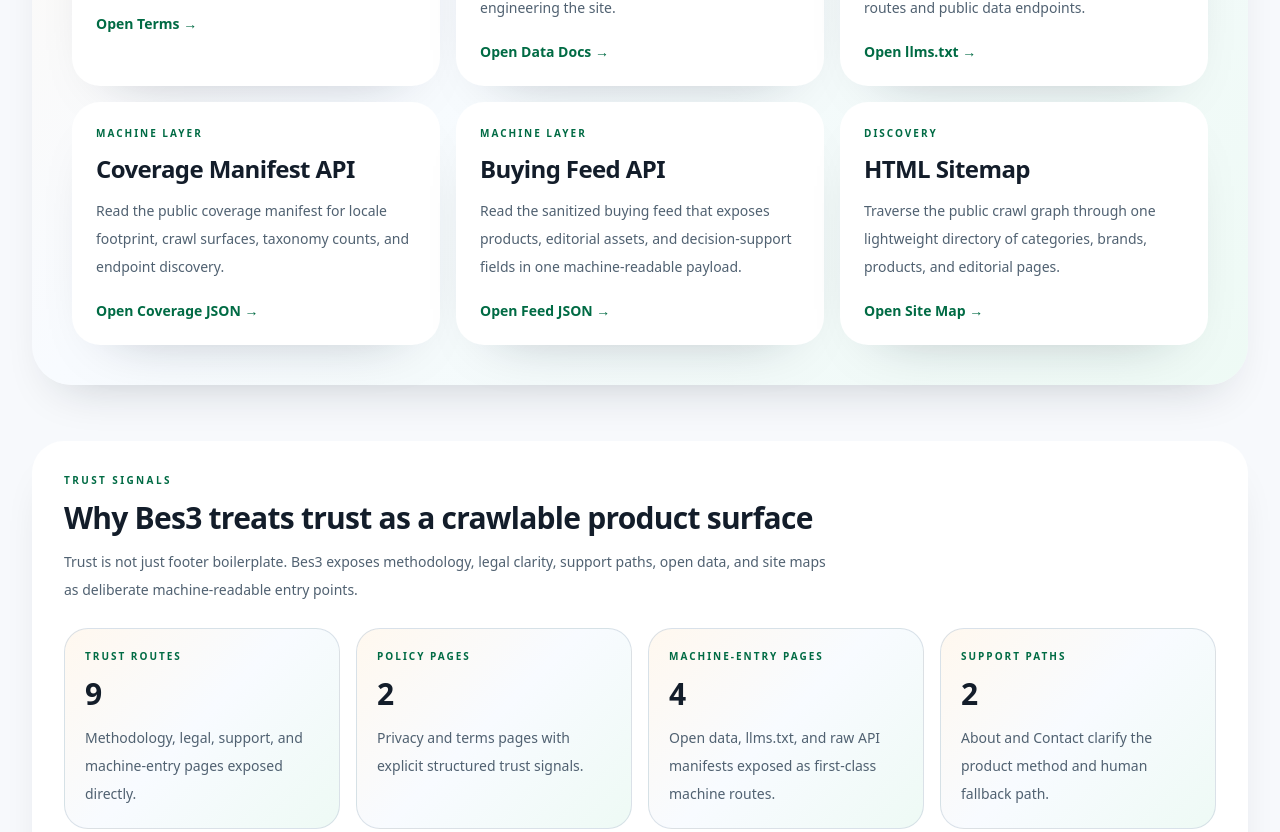
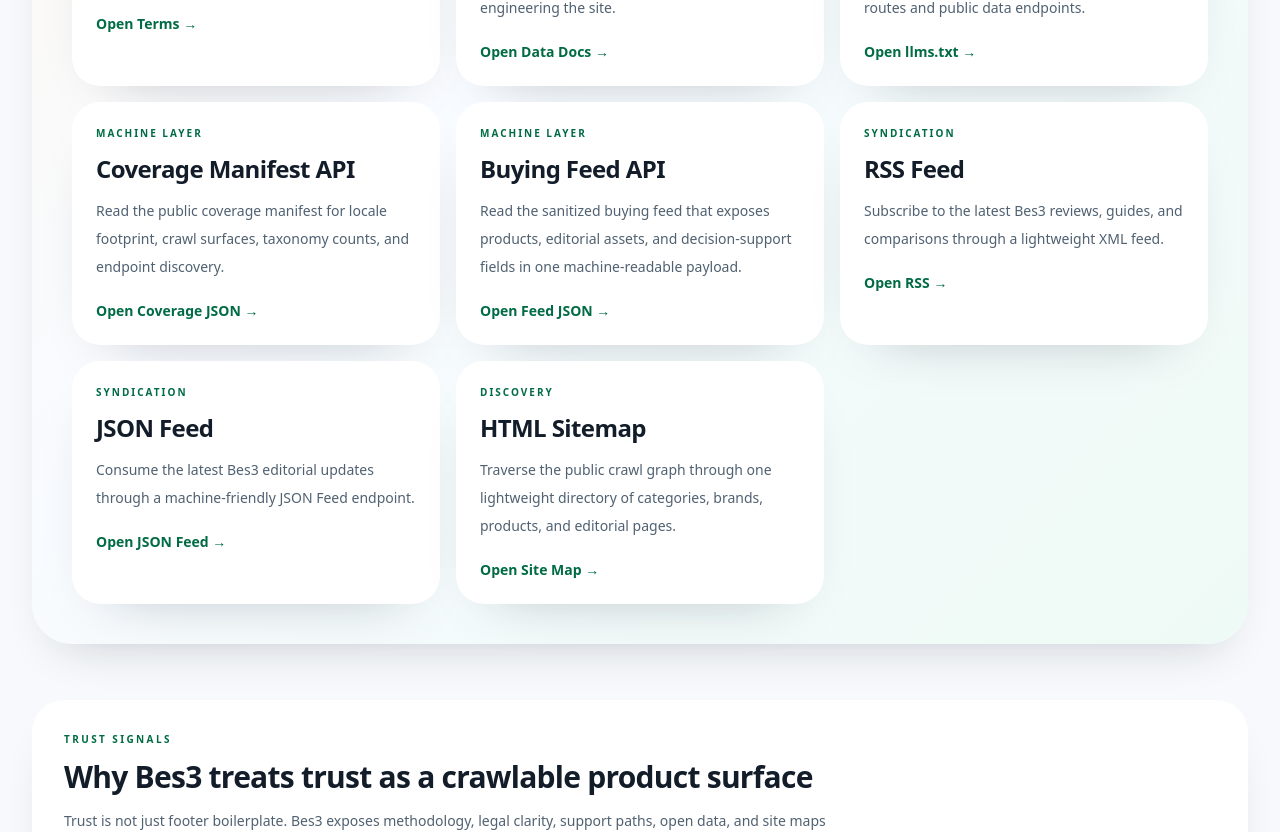
Before and after one commit to xxrenzhe/bes3, a Next.js app: page /trust in a window 1280 px wide. Shown: the part 874-1706 px from the top of the page. Built offline with nearby package versions, Linux system fonts and the light colour scheme; no server answers; the database is empty.

Commit message:
Add editorial syndication feeds

```diff
--- a/middleware.ts
+++ b/middleware.ts
@@ -23,6 +23,8 @@ const PUBLIC_PATHS = [
   '/contact',
   '/data',
   '/deals',
+  '/feed.xml',
+  '/feed.json',
   '/guides',
   '/llms.txt',
   '/search',
--- a/src/app/data/page.tsx
+++ b/src/app/data/page.tsx
@@ -80,6 +80,20 @@ export default async function OpenDataPage() {
       description: 'Machine-readable counts and endpoint inventory for categories, brands, products, and editorial coverage.'
     },
     {
+      eyebrow: 'Feed',
+      title: 'Editorial RSS feed',
+      href: '/feed.xml',
+      label: '/feed.xml',
+      description: 'RSS feed for the latest Bes3 reviews, comparisons, and guides.'
+    },
+    {
+      eyebrow: 'Feed',
+      title: 'Editorial JSON feed',
+      href: '/feed.json',
+      label: '/feed.json',
+      description: 'JSON Feed for the latest Bes3 reviews, comparisons, and guides.'
+    },
+    {
       eyebrow: 'Search',
       title: 'Commerce search',
       href: '/api/open/commerce/search?q=standing%20desk',
@@ -119,6 +133,16 @@ export default async function OpenDataPage() {
       name: 'Bes3 coverage manifest',
       path: '/api/open/coverage',
       description: 'Machine-readable manifest for categories, brands, brand-category hubs, products, articles, locales, and endpoint discovery.'
+    },
+    {
+      name: 'Bes3 editorial RSS feed',
+      path: '/feed.xml',
+      description: 'Chronological XML feed of Bes3 editorial updates for feed readers and syndication tools.'
+    },
+    {
+      name: 'Bes3 editorial JSON feed',
+      path: '/feed.json',
+      description: 'Chronological JSON Feed of Bes3 editorial updates for machine consumers and integrations.'
     }
   ]
 
@@ -180,6 +204,20 @@ export default async function OpenDataPage() {
             path: '/api/open/buying-feed',
             name: 'Bes3 public buying feed',
             description: 'Public feed containing sanitized product entities, editorial entities, price-history summaries, and buyer-decision actions.',
+            dateModified: latestRefresh,
+            docsPath: '/data'
+          }),
+          buildDataFeedSchema({
+            path: '/feed.xml',
+            name: 'Bes3 editorial RSS feed',
+            description: 'XML feed exposing the latest Bes3 reviews, guides, and comparisons in chronological order.',
+            dateModified: latestRefresh,
+            docsPath: '/data'
+          }),
+          buildDataFeedSchema({
+            path: '/feed.json',
+            name: 'Bes3 editorial JSON feed',
+            description: 'JSON Feed exposing the latest Bes3 reviews, guides, and comparisons in chronological order.',
             dateModified: latestRefresh,
             docsPath: '/data'
           }),
--- /dev/null
+++ b/src/app/feed.json/route.ts
@@ -0,0 +1,37 @@
+import { getFeedEntries } from '@/lib/feed'
+import { listPublishedArticles } from '@/lib/site-data'
+import { getSiteUrl } from '@/lib/site-url'
+
+export async function GET() {
+  const siteUrl = getSiteUrl()
+  const articles = await listPublishedArticles()
+  const entries = getFeedEntries(articles, 30)
+
+  return Response.json(
+    {
+      version: 'https://jsonfeed.org/version/1.1',
+      title: 'Bes3 Editorial Feed',
+      home_page_url: siteUrl,
+      feed_url: `${siteUrl}/feed.json`,
+      description: 'Latest Bes3 reviews, comparisons, and guides for buyers who want structured updates.',
+      language: 'en-US',
+      items: entries.map((entry) => ({
+        id: entry.id,
+        url: entry.url,
+        title: entry.title,
+        summary: entry.summary,
+        content_text: entry.summary,
+        date_published: entry.publishedAt,
+        date_modified: entry.updatedAt,
+        image: entry.image,
+        tags: [entry.articleType]
+      }))
+    },
+    {
+      headers: {
+        'Content-Type': 'application/feed+json; charset=utf-8',
+        'Cache-Control': 'public, s-maxage=900, stale-while-revalidate=3600'
+      }
+    }
+  )
+}
--- /dev/null
+++ b/src/app/feed.xml/route.ts
@@ -0,0 +1,43 @@
+import { getFeedEntries, escapeXml } from '@/lib/feed'
+import { listPublishedArticles } from '@/lib/site-data'
+import { getSiteUrl } from '@/lib/site-url'
+
+export async function GET() {
+  const siteUrl = getSiteUrl()
+  const articles = await listPublishedArticles()
+  const entries = getFeedEntries(articles, 30)
+  const latestBuildDate = entries[0]?.updatedAt || new Date().toISOString()
+
+  const body = [
+    '<?xml version="1.0" encoding="UTF-8"?>',
+    '<rss version="2.0" xmlns:atom="http://www.w3.org/2005/Atom">',
+    '<channel>',
+    `<title>${escapeXml('Bes3 Editorial Feed')}</title>`,
+    `<link>${escapeXml(siteUrl)}</link>`,
+    `<description>${escapeXml('Latest Bes3 reviews, comparisons, and guides for buyers who want structured updates.')}</description>`,
+    `<language>${escapeXml('en-US')}</language>`,
+    `<lastBuildDate>${escapeXml(new Date(latestBuildDate).toUTCString())}</lastBuildDate>`,
+    `<atom:link href="${escapeXml(`${siteUrl}/feed.xml`)}" rel="self" type="application/rss+xml" />`,
+    ...entries.map((entry) =>
+      [
+        '<item>',
+        `<title>${escapeXml(entry.title)}</title>`,
+        `<link>${escapeXml(entry.url)}</link>`,
+        `<guid isPermaLink="true">${escapeXml(entry.url)}</guid>`,
+        `<description>${escapeXml(entry.summary)}</description>`,
+        `<pubDate>${escapeXml(new Date(entry.updatedAt).toUTCString())}</pubDate>`,
+        `<category>${escapeXml(entry.articleType)}</category>`,
+        '</item>'
+      ].join('')
+    ),
+    '</channel>',
+    '</rss>'
+  ].join('')
+
+  return new Response(body, {
+    headers: {
+      'Content-Type': 'application/rss+xml; charset=utf-8',
+      'Cache-Control': 'public, s-maxage=900, stale-while-revalidate=3600'
+    }
+  })
+}
--- a/src/app/llms.txt/route.ts
+++ b/src/app/llms.txt/route.ts
@@ -52,6 +52,8 @@ export async function GET() {
     '',
     `- Buying feed: ${siteUrl}/api/open/buying-feed`,
     `- Coverage manifest: ${siteUrl}/api/open/coverage`,
+    `- RSS feed: ${siteUrl}/feed.xml`,
+    `- JSON feed: ${siteUrl}/feed.json`,
     `- Commerce search: ${siteUrl}/api/open/commerce/search?q=standing%20desk`,
     `- Commerce intent: ${siteUrl}/api/open/commerce/intent?intent=small%20desk%20setup`,
     `- Brand coverage example: ${siteUrl}/api/open/commerce/brands/${brands[0]?.slug || 'midea'}`,
@@ -61,6 +63,7 @@ export async function GET() {
     `- Trust hub for machine routes: ${siteUrl}/trust`,
     `- llms.txt self reference: ${siteUrl}/llms.txt`,
     '- Prefer the human-facing /data page when you need endpoint descriptions before querying raw JSON.',
+    '- Prefer the feeds when you need chronological editorial updates rather than full catalog APIs.',
     '',
     '## Usage Notes',
     '',
--- a/src/app/robots.ts
+++ b/src/app/robots.ts
@@ -17,6 +17,8 @@ export default function robots(): MetadataRoute.Robots {
           '/compare',
           '/guides',
           '/deals',
+          '/feed.xml',
+          '/feed.json',
           '/directory',
           '/start',
           '/tools',
--- a/src/app/site-map/page.tsx
+++ b/src/app/site-map/page.tsx
@@ -65,7 +65,9 @@ export default async function HtmlSitemapPage() {
   const machinePages = [
     { href: '/llms.txt', label: 'llms.txt' },
     { href: '/api/open/coverage', label: 'Coverage Manifest API' },
-    { href: '/api/open/buying-feed', label: 'Buying Feed API' }
+    { href: '/api/open/buying-feed', label: 'Buying Feed API' },
+    { href: '/feed.xml', label: 'RSS Feed' },
+    { href: '/feed.json', label: 'JSON Feed' }
   ]
 
   const structuredData = [
--- a/src/app/trust/page.tsx
+++ b/src/app/trust/page.tsx
@@ -65,6 +65,20 @@ const TRUST_ROUTES = [
     description: 'Read the sanitized buying feed that exposes products, editorial assets, and decision-support fields in one machine-readable payload.'
   },
   {
+    eyebrow: 'Syndication',
+    title: 'RSS Feed',
+    href: '/feed.xml',
+    label: 'Open RSS',
+    description: 'Subscribe to the latest Bes3 reviews, guides, and comparisons through a lightweight XML feed.'
+  },
+  {
+    eyebrow: 'Syndication',
+    title: 'JSON Feed',
+    href: '/feed.json',
+    label: 'Open JSON Feed',
+    description: 'Consume the latest Bes3 editorial updates through a machine-friendly JSON Feed endpoint.'
+  },
+  {
     eyebrow: 'Discovery',
     title: 'HTML Sitemap',
     href: '/site-map',
@@ -91,10 +105,10 @@ const faqEntries = [
 export async function generateMetadata(): Promise<Metadata> {
   return buildPageMetadata({
     title: 'Trust Center',
-    description: 'Browse the Bes3 trust surface: methodology, contact, privacy, terms, open data, llms.txt, and sitemap routes from one clear entry point.',
+    description: 'Browse the Bes3 trust surface: methodology, contact, privacy, terms, open data, llms.txt, feed endpoints, and sitemap routes from one clear entry point.',
     path: '/trust',
     locale: getRequestLocale(),
-    keywords: ['trust center', 'about bes3', 'privacy policy', 'terms of service', 'open data', 'llms.txt', 'html sitemap']
+    keywords: ['trust center', 'about bes3', 'privacy policy', 'terms of service', 'open data', 'llms.txt', 'rss feed', 'json feed', 'html sitemap']
   })
 }
 
@@ -112,14 +126,14 @@ export default function TrustPage() {
           buildWebPageSchema({
             path: '/trust',
             title: 'Trust Center',
-            description: 'Browse the Bes3 trust surface: methodology, contact, privacy, terms, open data, llms.txt, and sitemap routes from one clear entry point.',
+            description: 'Browse the Bes3 trust surface: methodology, contact, privacy, terms, open data, llms.txt, feed endpoints, and sitemap routes from one clear entry point.',
             type: 'CollectionPage',
             breadcrumbItems
           }),
           buildCollectionPageSchema({
             path: '/trust',
             title: 'Trust Center',
-            description: 'Browse the Bes3 trust surface: methodology, contact, privacy, terms, open data, llms.txt, and sitemap routes from one clear entry point.',
+            description: 'Browse the Bes3 trust surface: methodology, contact, privacy, terms, open data, llms.txt, feed endpoints, and sitemap routes from one clear entry point.',
             breadcrumbItems,
             items: TRUST_ROUTES.map((route) => ({
               name: route.title,
@@ -137,7 +151,7 @@ export default function TrustPage() {
             The Bes3 trust and machine-entry surface in one place.
           </h1>
           <p className="mt-4 max-w-3xl text-sm leading-8 text-muted-foreground">
-            This page gathers the methodology, contact path, legal policies, open-data docs, llms manifest, machine APIs, and sitemap routes that explain how Bes3 works and how the public site should be interpreted.
+            This page gathers the methodology, contact path, legal policies, open-data docs, llms manifest, machine APIs, editorial feeds, and sitemap routes that explain how Bes3 works and how the public site should be interpreted.
           </p>
           <div className="mt-8 grid gap-4 sm:grid-cols-2 lg:grid-cols-3">
             {TRUST_ROUTES.map((route) => (
@@ -159,16 +173,16 @@ export default function TrustPage() {
           title="Why Bes3 treats trust as a crawlable product surface"
           description="Trust is not just footer boilerplate. Bes3 exposes methodology, legal clarity, support paths, open data, and site maps as deliberate machine-readable entry points."
           stats={[
-            { label: 'Trust routes', value: String(TRUST_ROUTES.length), note: 'Methodology, legal, support, and machine-entry pages exposed directly.' },
+            { label: 'Trust routes', value: String(TRUST_ROUTES.length), note: 'Methodology, legal, support, machine-entry, and syndication routes exposed directly.' },
             { label: 'Policy pages', value: '2', note: 'Privacy and terms pages with explicit structured trust signals.' },
-            { label: 'Machine-entry pages', value: '4', note: 'Open data, llms.txt, and raw API manifests exposed as first-class machine routes.' },
+            { label: 'Machine-entry pages', value: '6', note: 'Open data, llms.txt, raw API manifests, and feed endpoints exposed as first-class machine routes.' },
             { label: 'Support paths', value: '2', note: 'About and Contact clarify the product method and human fallback path.' }
           ]}
           points={[
             'The trust center gives search engines one stable hub for methodology, legal, support, and machine-readable routes.',
             'It reduces the chance that trust pages become isolated footer links with weak crawl depth.',
             'The same routes are now suitable for policy review, citation, and recurring admin SEO audits.',
-            'Open data, llms.txt, and machine manifests sit next to legal and methodology pages because they also affect crawl trust and machine interpretation.'
+            'Open data, llms.txt, machine manifests, and feed endpoints sit next to legal and methodology pages because they also affect crawl trust and machine interpretation.'
           ]}
         />
 
--- a/src/app/trust/sitemap.ts
+++ b/src/app/trust/sitemap.ts
@@ -30,6 +30,18 @@ export default async function sitemap(): Promise<MetadataRoute.Sitemap> {
       lastModified,
       changeFrequency: 'weekly',
       priority: 0.5
+    },
+    {
+      url: new URL('/feed.xml', siteUrl).toString(),
+      lastModified,
+      changeFrequency: 'daily',
+      priority: 0.55
+    },
+    {
+      url: new URL('/feed.json', siteUrl).toString(),
+      lastModified,
+      changeFrequency: 'daily',
+      priority: 0.5
     }
   ]
 }
--- /dev/null
+++ b/src/lib/feed.ts
@@ -0,0 +1,64 @@
+import { getArticlePath } from '@/lib/article-path'
+import { pickMetadataDescription } from '@/lib/metadata'
+import { toAbsoluteUrl } from '@/lib/site-url'
+import type { ArticleRecord } from '@/lib/site-data'
+
+export type FeedEntry = {
+  id: string
+  url: string
+  path: string
+  title: string
+  summary: string
+  publishedAt: string
+  updatedAt: string
+  image: string | null
+  articleType: string
+}
+
+function normalizeDate(value: string | null | undefined) {
+  if (!value) return null
+  const parsed = new Date(value)
+  return Number.isNaN(parsed.getTime()) ? null : parsed
+}
+
+function toIsoString(value: string | null | undefined) {
+  return normalizeDate(value)?.toISOString() || new Date(0).toISOString()
+}
+
+export function getFeedEntries(articles: ArticleRecord[], limit: number = 30): FeedEntry[] {
+  return [...articles]
+    .sort((left, right) => {
+      const leftTime = normalizeDate(left.updatedAt || left.publishedAt || left.createdAt)?.getTime() || 0
+      const rightTime = normalizeDate(right.updatedAt || right.publishedAt || right.createdAt)?.getTime() || 0
+      return rightTime - leftTime
+    })
+    .slice(0, limit)
+    .map((article) => {
+      const path = getArticlePath(article.type, article.slug)
+      const publishedAt = toIsoString(article.publishedAt || article.createdAt || article.updatedAt)
+      const updatedAt = toIsoString(article.updatedAt || article.publishedAt || article.createdAt)
+
+      return {
+        id: toAbsoluteUrl(path),
+        url: toAbsoluteUrl(path),
+        path,
+        title: article.seoTitle || article.title,
+        summary:
+          pickMetadataDescription(article.seoDescription, article.summary, article.product?.description) ||
+          `${article.title} on Bes3 helps buyers move from research into a narrower shortlist.`,
+        publishedAt,
+        updatedAt,
+        image: article.heroImageUrl || article.product?.heroImageUrl || null,
+        articleType: article.type
+      }
+    })
+}
+
+export function escapeXml(value: string) {
+  return value
+    .replace(/&/g, '&amp;')
+    .replace(/</g, '&lt;')
+    .replace(/>/g, '&gt;')
+    .replace(/"/g, '&quot;')
+    .replace(/'/g, '&apos;')
+}
--- a/src/lib/seo-ops.ts
+++ b/src/lib/seo-ops.ts
@@ -606,7 +606,7 @@ async function inspectRenderedPages(paths: string[]) {
 }
 
 const TRUST_SURFACE_PATHS = ['/trust', '/about', '/contact', '/privacy', '/terms', '/data', '/site-map'] as const
-const MACHINE_ENTRY_PATHS = ['/llms.txt', '/api/open/coverage', '/api/open/buying-feed'] as const
+const MACHINE_ENTRY_PATHS = ['/llms.txt', '/api/open/coverage', '/api/open/buying-feed', '/feed.xml', '/feed.json'] as const
 const TRUST_SURFACE_LINK_TARGETS = [...TRUST_SURFACE_PATHS, ...MACHINE_ENTRY_PATHS]
 const MACHINE_ENTRY_ENDPOINTS = [
   {
@@ -620,6 +620,18 @@ const MACHINE_ENTRY_ENDPOINTS = [
     title: 'Buying feed',
     expectedContentType: 'application/json',
     requiredFields: ['protocolVersion', 'feedType', 'products', 'articles']
+  },
+  {
+    pathname: '/feed.json',
+    title: 'JSON feed',
+    expectedContentType: 'application/feed+json',
+    requiredFields: ['version', 'items']
+  },
+  {
+    pathname: '/feed.xml',
+    title: 'RSS feed',
+    expectedContentType: 'application/rss+xml',
+    requiredFields: ['<rss', '<item']
   }
 ] as const
 
@@ -774,7 +786,7 @@ async function inspectTrustSurface() {
         }
       ]
     } else {
-      const requiredRefs = ['/trust', '/data', '/site-map', '/about', '/api/open/coverage', '/api/open/buying-feed']
+      const requiredRefs = ['/trust', '/data', '/site-map', '/about', '/api/open/coverage', '/api/open/buying-feed', '/feed.xml', '/feed.json']
       const missing = requiredRefs.filter((ref) => !body.includes(ref))
       if (missing.length > 0) {
         llmsFinding = [
@@ -810,7 +822,7 @@ async function inspectTrustSurface() {
             signal: AbortSignal.timeout(8000),
             headers: {
               'User-Agent': 'Mozilla/5.0 (compatible; Bes3TrustSurfaceAudit/1.0; +https://bes3.local)',
-              Accept: 'application/json'
+              Accept: endpoint.expectedContentType.includes('rss') ? 'application/rss+xml, application/xml;q=0.9, text/xml;q=0.8' : 'application/json'
             }
           })
 
@@ -845,6 +857,9 @@ async function inspectTrustSurface() {
             })
           }
 
+          const missingFields = endpoint.expectedContentType.includes('rss')
+            ? endpoint.requiredFields.filter((field) => !body.includes(field))
+            : (() => {
                 let parsed: Record<string, unknown> | null = null
                 try {
                   parsed = JSON.parse(body) as Record<string, unknown>
@@ -853,17 +868,12 @@ async function inspectTrustSurface() {
                 }
 
                 if (!parsed) {
-            findings.push({
-              pathname: endpoint.pathname,
-              title: endpoint.title,
-              issueType: 'machine_entry_missing_field',
-              issueDetail: `${endpoint.title} did not return valid JSON with the expected manifest fields.`,
-              checkedAt
-            })
-            return findings
-          }
-
-          const missingFields = endpoint.requiredFields.filter((field) => !(field in parsed!))
+                  return endpoint.requiredFields
+                }
+
+                return endpoint.requiredFields.filter((field) => !(field in parsed))
+              })()
+
           if (missingFields.length > 0) {
             findings.push({
               pathname: endpoint.pathname,
--- a/src/lib/structured-data.ts
+++ b/src/lib/structured-data.ts
@@ -120,7 +120,9 @@ const TRUST_PAGE_LINKS: ItemListEntry[] = [
   { name: 'HTML Sitemap', path: '/site-map' },
   { name: 'LLMs Manifest', path: '/llms.txt' },
   { name: 'Coverage Manifest API', path: '/api/open/coverage' },
-  { name: 'Buying Feed API', path: '/api/open/buying-feed' }
+  { name: 'Buying Feed API', path: '/api/open/buying-feed' },
+  { name: 'RSS Feed', path: '/feed.xml' },
+  { name: 'JSON Feed', path: '/feed.json' }
 ]
 
 function buildOrganizationReference() {
@@ -137,7 +139,9 @@ function buildWebsiteReference() {
 
 function buildTrustPageReferences() {
   return TRUST_PAGE_LINKS.map((item) => ({
-    '@type': item.path.startsWith('/api/open/')
+    '@type': item.path === '/feed.xml' || item.path === '/feed.json'
+      ? 'DataFeed'
+      : item.path.startsWith('/api/open/')
       ? item.path.includes('buying-feed')
         ? 'DataFeed'
         : 'WebAPI'
```
Lines whose indentation alone changed are shown as unchanged.
